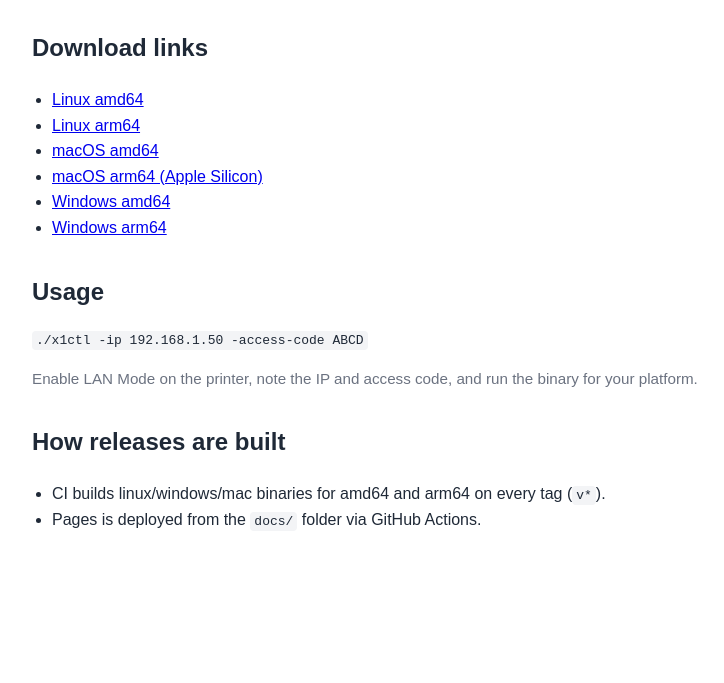
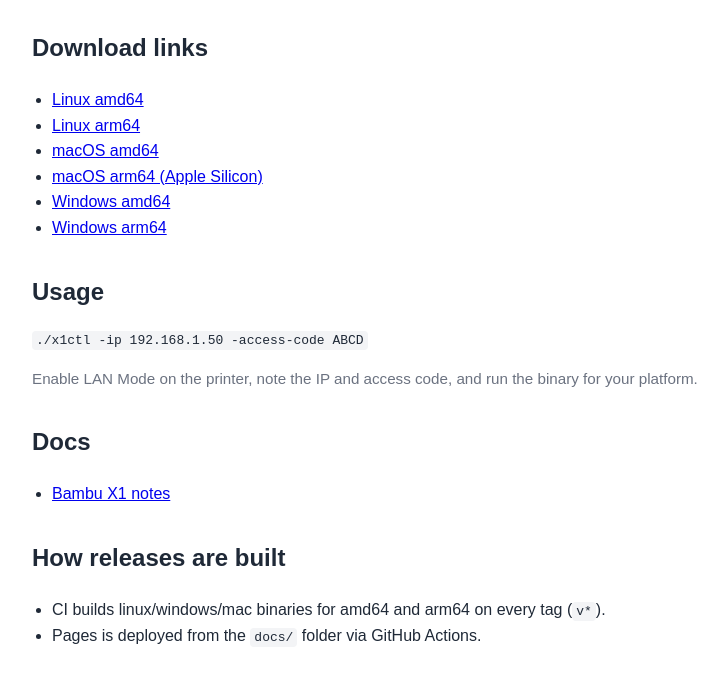
Before and after one commit to joeblew999/3d-printers, a plain HTML site: page docs/index.html in a window 1280 px wide. Shown: the part 135-818 px from the top of the page, without its empty margins (208-932 px from the left). Drawn offline with Linux system fonts and the light colour scheme.

Commit message:
Move docs into docs/ and link from Pages landing

```diff
--- a/docs/index.html
+++ b/docs/index.html
@@ -30,6 +30,11 @@
   <pre><code>./x1ctl -ip 192.168.1.50 -access-code ABCD</code></pre>
   <p class="muted">Enable LAN Mode on the printer, note the IP and access code, and run the binary for your platform.</p>
 
+  <h2>Docs</h2>
+  <ul>
+    <li><a href="/3d-printers/docs/bambu_x1.md">Bambu X1 notes</a></li>
+  </ul>
+
   <h2>How releases are built</h2>
   <ul>
     <li>CI builds linux/windows/mac binaries for amd64 and arm64 on every tag (<code>v*</code>).</li>
```
Also changed, not shown: 4 other files.
